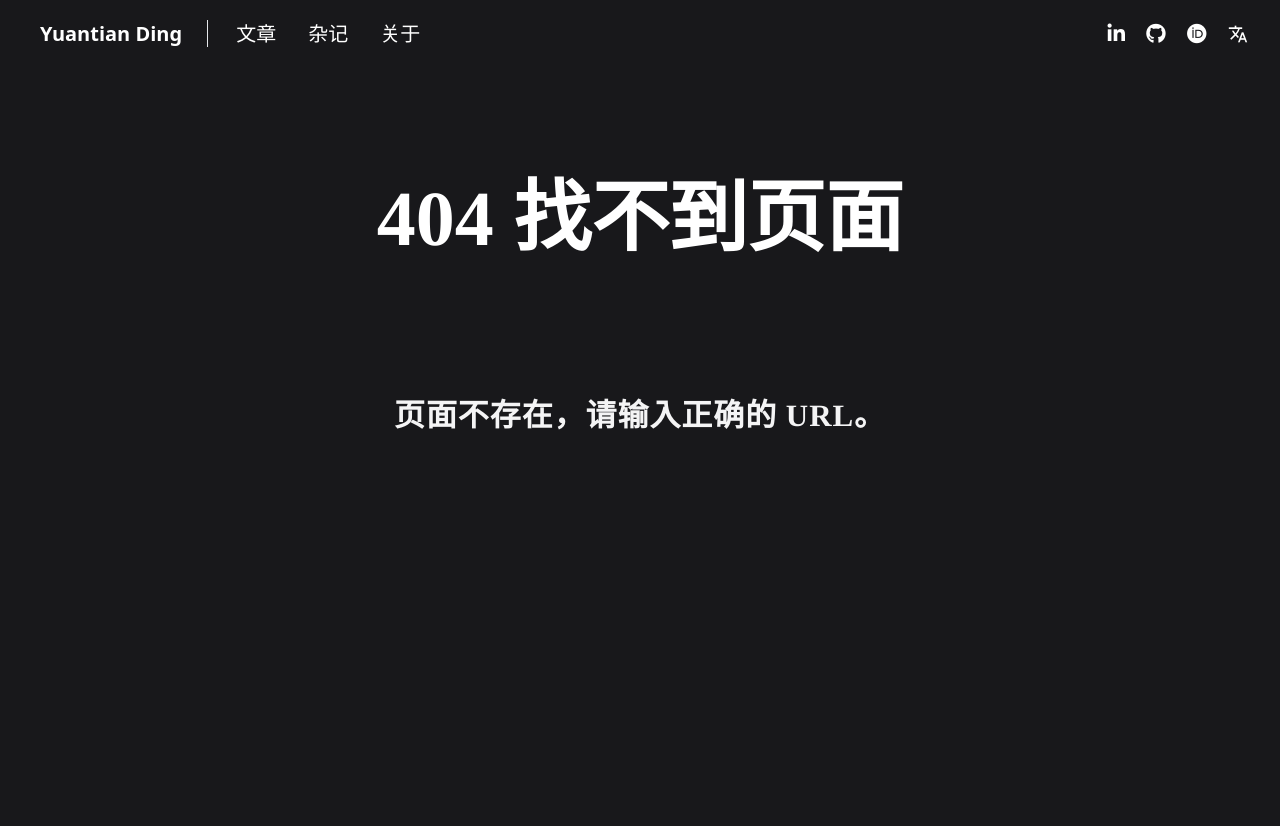
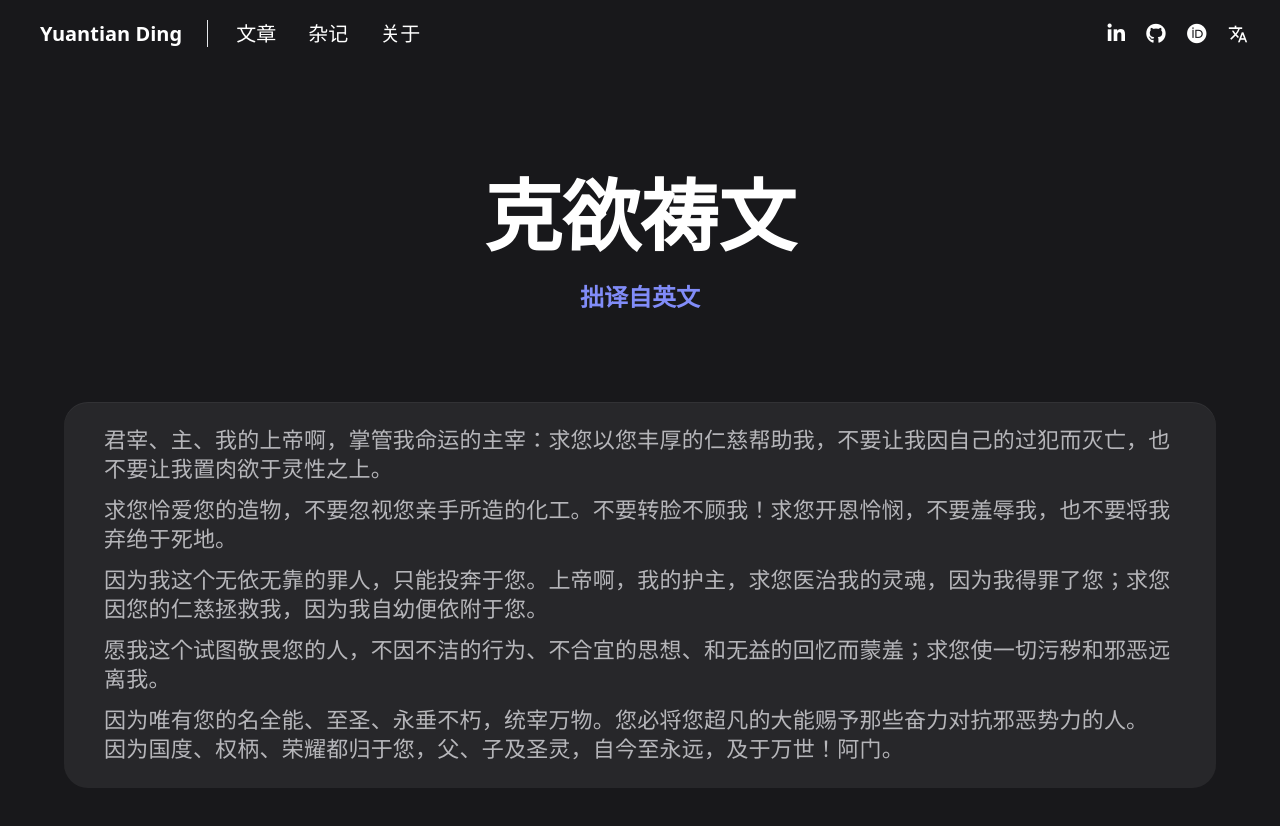
Before and after one commit to YuantianDing/yuantianding.github.io, a Next.js app in the folder zh/: page /zh/prayer/kydw in a window 1280 px wide. Before the commit this address had no page. Shown: the top 826 px of the page. Built offline with nearby package versions, Linux system fonts and the light colour scheme.

Commit message:
pictures

```diff
--- a/zh/src/pages/index.tsx
+++ b/zh/src/pages/index.tsx
@@ -10,18 +10,23 @@ export default function HomePage() {
   return (
     <Layout title={<>忏悔录</>}>
       <Seo/>
-      <div className="private-content">
-      <h2 className='pl-5'>精神随想</h2>
-      <div className='pb-10'>
+      <div className='private-content'>
+      <h2 className='pl-5 mt-14 private-content'>精神随想</h2>
       <PageGrid>
         <PageLink href="posts/on_destination" timenote="12/2024">
           <h4 className="my-0 truncate">关于决心</h4>
         </PageLink>
       </PageGrid>
       </div>
-      </div>
 
-      <h2 className='pl-5 '>画廊</h2>
+      <h2 className='pl-5 mt-14'>祈祷文学</h2>
+      <PageGrid>
+        <PageLink href="prayer/kydw" timenote="12/2024">
+          <h4 className="my-0 truncate">克欲祷文</h4>
+        </PageLink>
+      </PageGrid>
+
+      <h2 className='pl-5 mt-14'>画廊</h2>
       <PageGrid>
         <PageLink href="images/Psalms21.pdf" timenote="11/2024">
           <h4 className="my-0 truncate">圣咏 二十一</h4>
--- /dev/null
+++ b/zh/src/pages/prayer/kydw.tsx
@@ -0,0 +1,36 @@
+import * as React from 'react';
+
+import Layout from '@/components/layout/Layout';
+import Seo from '@/components/Seo';
+import QuoteBlock from '@/components/text/QuoteBlock';
+
+export default function HomePage() {
+  return (
+    <Layout title={<>克欲祷文</>} subtitle={<>拙译自英文</>}>
+      <Seo/>
+      <div className="textbox font-bold text-white">
+
+        <p>
+        君宰、主、我的上帝啊，掌管我命运的主宰：求您以您丰厚的仁慈帮助我，不要让我因自己的过犯而灭亡，也不要让我置肉欲于灵性之上。
+        </p>
+
+        <p>
+        求您怜爱您的造物，不要忽视您亲手所造的化工。不要转脸不顾我！求您开恩怜悯，不要羞辱我，也不要将我弃绝于死地。
+        </p>
+
+        <p>
+        因为我这个无依无靠的罪人，只能投奔于您。上帝啊，我的护主，求您医治我的灵魂，因为我得罪了您；求您因您的仁慈拯救我，因为我自幼便依附于您。
+        </p>
+
+        <p>
+        愿我这个试图敬畏您的人，不因不洁的行为、不合宜的思想、和无益的回忆而蒙羞；求您使一切污秽和邪恶远离我。
+        </p>
+
+        <p>
+        因为唯有您的名全能、至圣、永垂不朽，统宰万物。您必将您超凡的大能赐予那些奋力对抗邪恶势力的人。 因为国度、权柄、荣耀都归于您，父、子及圣灵，自今至永远，及于万世！阿门。
+        </p>
+
+      </div>
+    </Layout>
+  );
+}
```
Also changed, not shown: 12 other files (tests, documents, lock files or other folders).
